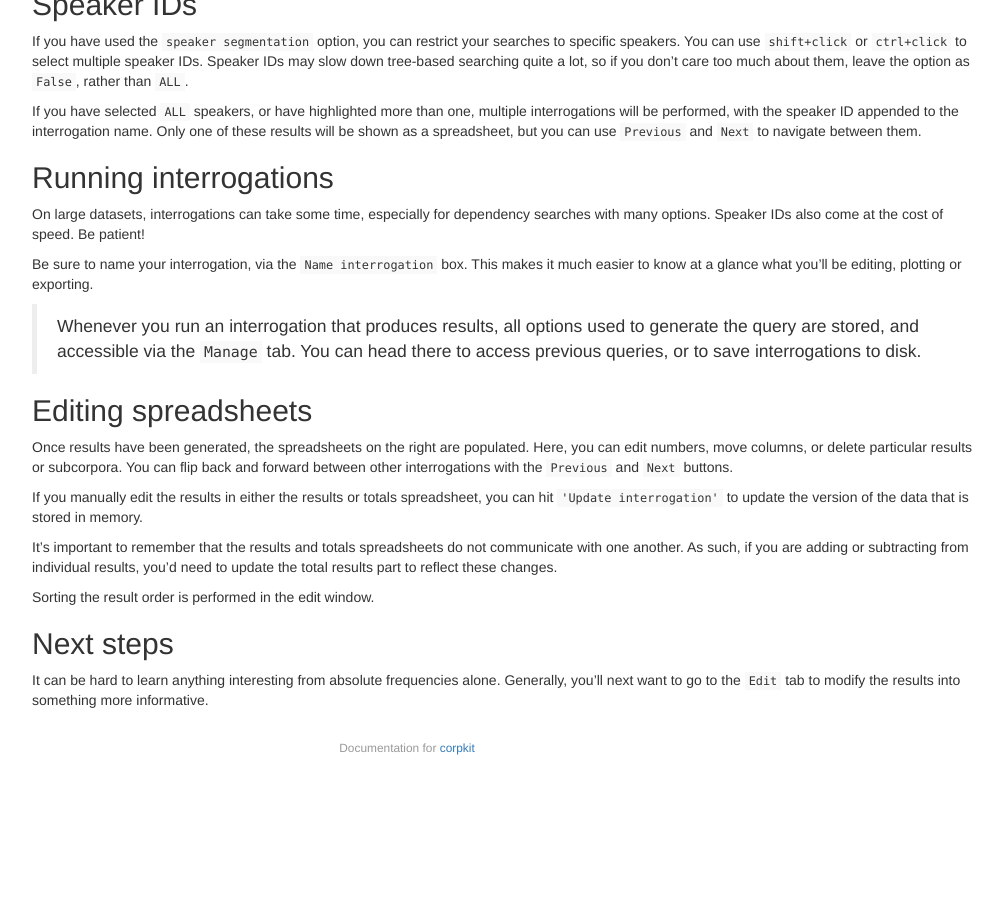
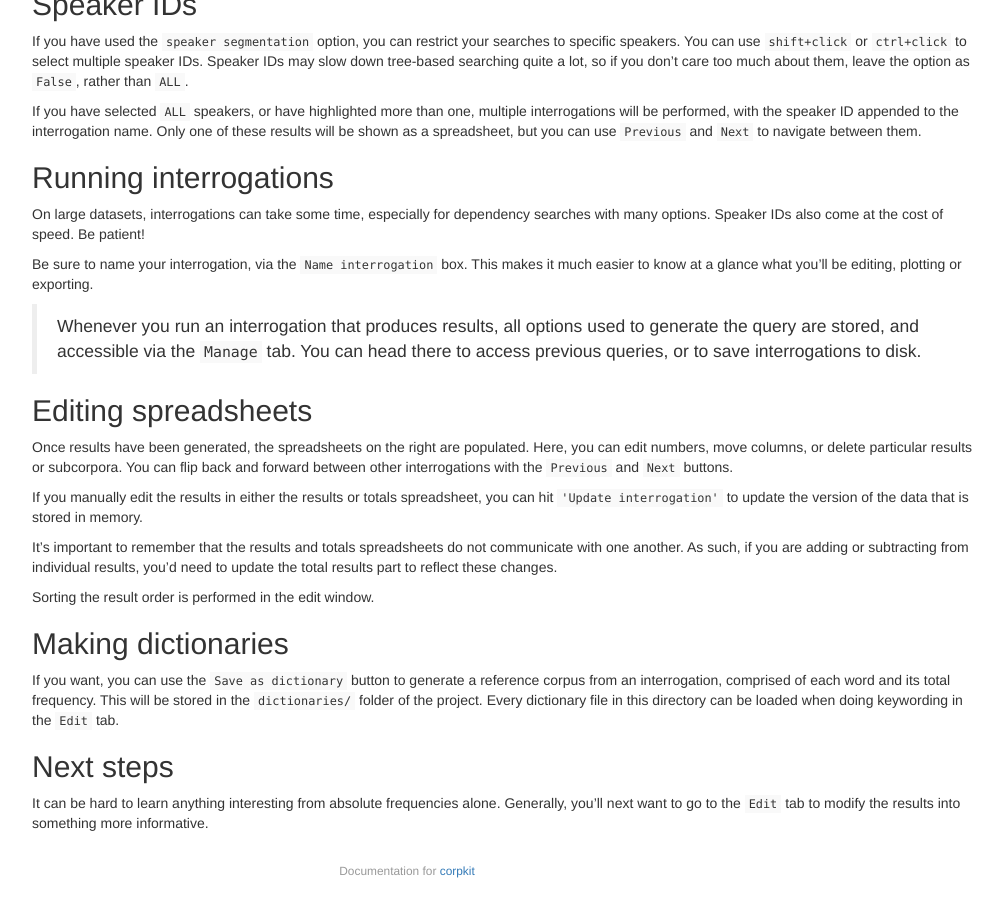
Before and after one commit to interrogator/corpkit, a Jekyll site: the page built from _posts/2015-08-30-interrogate.md, in a window 1280 px wide and 900 px high, scrolled down 3921 px. Shown: the whole window, without its empty margins (233-1236 px from the left). Built offline with Jekyll 4.4.1, drawn with Linux system fonts in a browser that asks for light colours; Markdown is read by kramdown in place of the engine named in the settings; before the commit the page ends 4698 px from its top, so only the background shows below that.

Commit message:
dictionaries info added

```diff
--- a/_posts/2015-08-30-interrogate.md
+++ b/_posts/2015-08-30-interrogate.md
@@ -181,6 +181,10 @@ It's important to remember that the results and totals spreadsheets do not commu
 
 Sorting the result order is performed in the edit window.
 
+## Making dictionaries
+
+If you want, you can use the `Save as dictionary` button to generate a reference corpus from an interrogation, comprised of each word and its total frequency. This will be stored in the `dictionaries/` folder of the project. Every dictionary file in this directory can be loaded when doing keywording in the `Edit` tab.
+
 ## Next steps
 
 It can be hard to learn anything interesting from absolute frequencies alone. Generally, you'll next want to go to the `Edit` tab to modify the results into something more informative.
```
